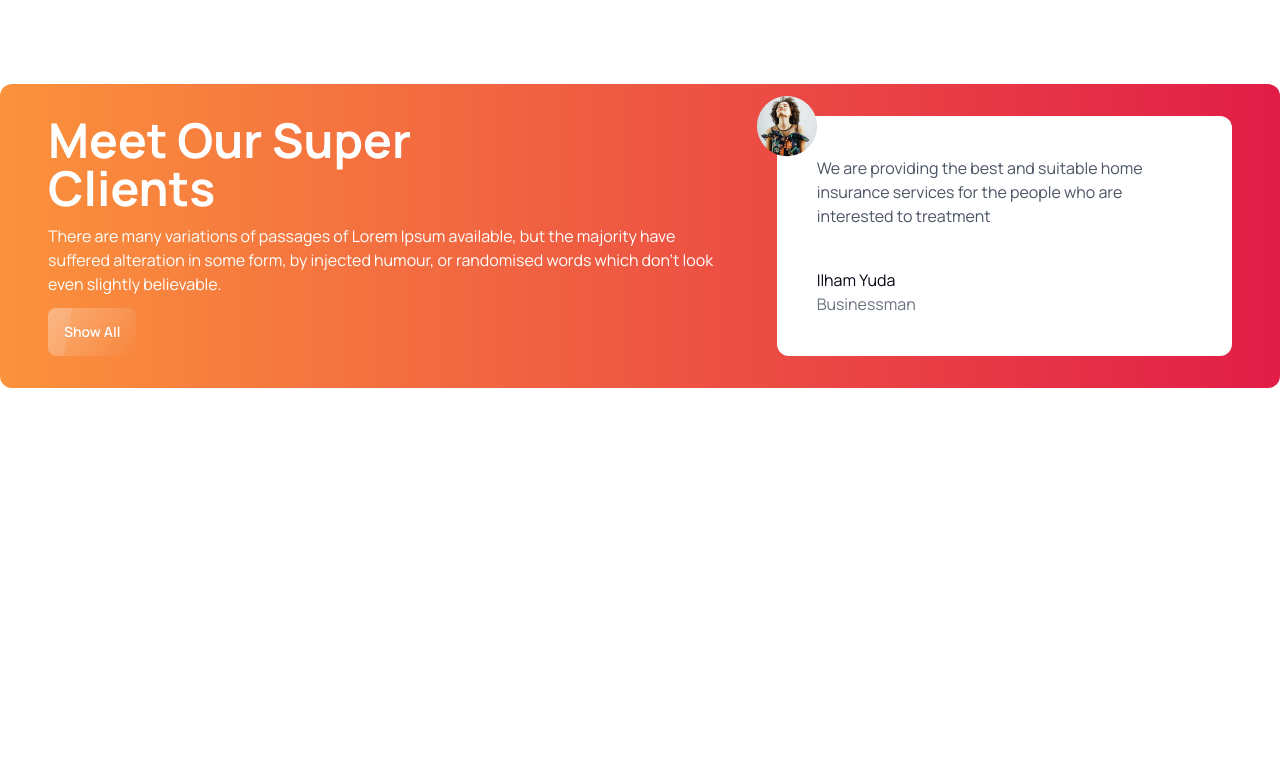
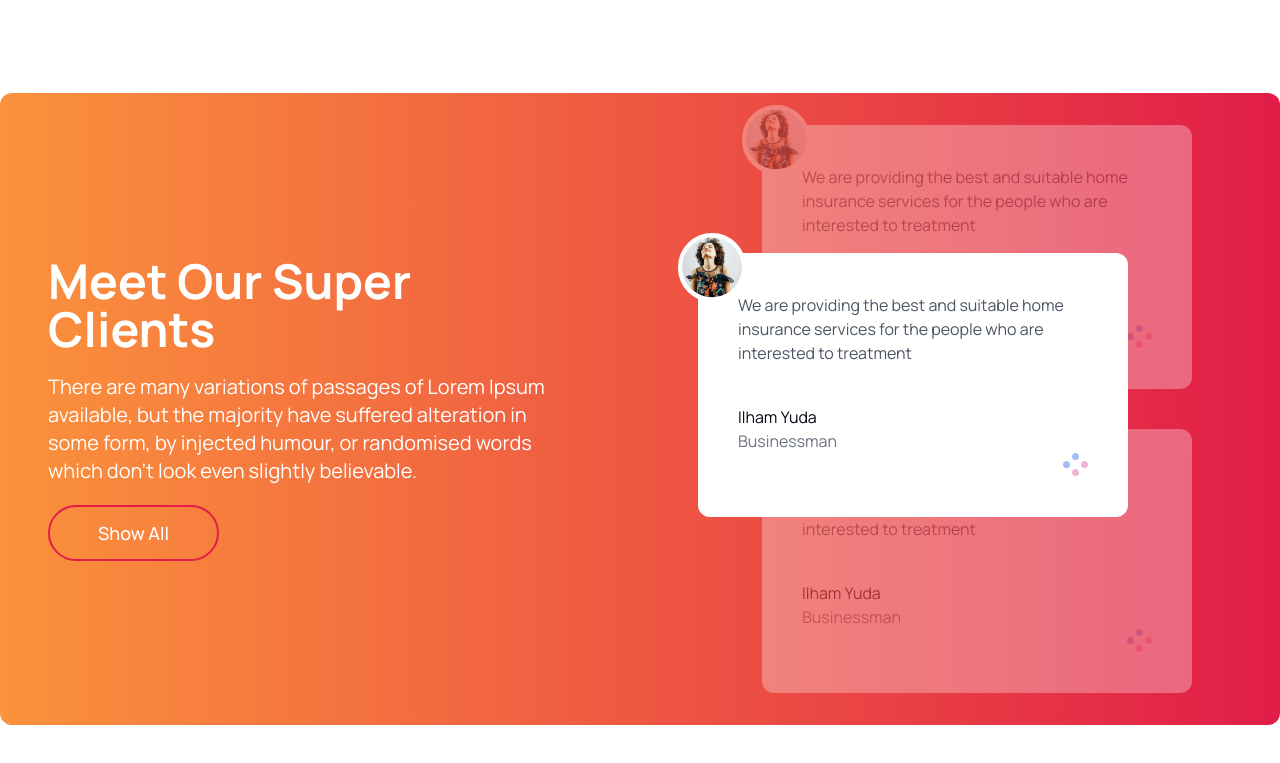
Before and after one commit to imtiazzahamedd/tea-house, a plain HTML site: page index.html in a window 1280 px wide. Shown: the part 1573-2336 px from the top of the page. Before the commit the page ends 2057 px from the top, so only its background shows below. Drawn offline with nearby package versions, Linux system fonts and the light colour scheme.

Commit message:
super done

```diff
--- a/index.html
+++ b/index.html
@@ -30,7 +30,15 @@
             <p class="py-6">
                 Tea and Botanical Solutions Supplier Give Optimum Satisfaction To Your Taste Buds.
             </p>
-            <button class="btn btn-glass  text-white bg-gradient-to-r from-lime-600 to-orange-400 border-0 hover:shadow-lg hover:shadow-zinc-500">Explore More</button>
+            <!-- <button class="btn btn-glass  text-white bg-gradient-to-r from-lime-600 to-orange-400 border-0 hover:shadow-lg hover:shadow-zinc-500">Explore More</button> -->
+            <a href="#_" class="relative inline-block text-lg group">
+                <span class="relative z-10 block px-5 py-3 overflow-hidden font-medium leading-tight text-gray-800 transition-colors duration-300 ease-out border-2 border-teal-900 rounded-lg group-hover:text-white">
+                <span class="absolute inset-0 w-full h-full px-5 py-3 rounded-lg bg-gray-50"></span>
+                <span class="absolute left-0 w-48 h-48 -ml-2 transition-all duration-300 origin-top-right -rotate-90 -translate-x-full translate-y-12 bg-teal-900 group-hover:-rotate-180 ease"></span>
+                <span class="relative">Explore More</span>
+                </span>
+                <span class="absolute bottom-0 right-0 w-full h-12 -mb-1 -mr-1 transition-all duration-200 ease-linear bg-gray-900 rounded-lg group-hover:mb-0 group-hover:mr-0" data-rounded="rounded-lg"></span>
+                </a>
           </div>
          <div>
             <img
@@ -144,24 +152,62 @@
        <section class="my-24  bg-gradient-to-r from-orange-400 to-rose-600 rounded-xl px-12 py-8 ">
         <div class="flex flex-col lg:flex-row gap-12">
             <!-- left side -->
-             <div class=" text-white lg:space-y-3">
-                <h3 class="text-5xl font-bold">
+         <div class="flex items-center lg:mr-36">
+            <div class=" text-white lg:space-y-5">
+                <h3 class="lg:text-5xl text-3xl font-bold">
                     Meet Our Super
                     <br> Clients</h3>
-                    <p>
+                    <p class="text-sm lg:text-xl">
                         There are many variations of passages of Lorem Ipsum available, but the majority have suffered alteration in some form, by injected humour, or randomised words which don't look even slightly believable.
                     </p>
-                    <button class="btn glass text-white">Show All</button>
+                    <!-- <button class="btn glass text-white">Show All</button> -->
+                    <a href="#_" class="relative inline-flex items-center px-12 py-3 overflow-hidden text-lg font-medium text-white border-2 border-rose-600 rounded-full hover:text-white group hover:bg-gray-50">
+                        <span class="absolute left-0 block w-full h-0 transition-all bg-rose-600 opacity-100 group-hover:h-full top-1/2 group-hover:top-0 duration-400 ease"></span>
+                        <span class="absolute right-0 flex items-center justify-start w-10 h-10 duration-300 transform translate-x-full group-hover:translate-x-0 ease">
+                        <svg class="w-5 h-5" fill="none" stroke="currentColor" viewBox="0 0 24 24" xmlns="http://www.w3.org/2000/svg"><path stroke-linecap="round" stroke-linejoin="round" stroke-width="2" d="M14 5l7 7m0 0l-7 7m7-7H3"></path></svg>
+                        </span>
+                        <span class="relative">Show All</span>
+                        </a>
              </div>
-             <!-- right side -->
-              <div class="relative p-10 bg-white rounded-xl">
-                <img class="absolute -left-5 -top-5" src="images/client.png" alt="">
+         </div>
+          <div class="relative lg:mr-10">
+               <!-- upper side -->
+               <div class="relative opacity-30 mb-10 z-10 lg:w-[430px] p-10 bg-white rounded-xl">
+                <img class="absolute -left-5 -top-5 border-4 border-white rounded-full bg-white" src="images/client.png" alt="">
                 <p class="text-gray-600 mb-10">
                     We are providing the best and suitable home insurance services for the people who are interested to treatment
                 </p>
                 <h4 class="text-extrabold text-gray-950">Ilham Yuda</h4>
                 <p class="text-gray-500">Businessman</p>
+                <div class="flex justify-end">
+                    <img src="images/circles.png" alt="">
+                </div>
               </div>
+             <!-- middle side -->
+              <div class="absolute top-32 lg:-left-16 z-20 lg:w-[430px] p-10 bg-white rounded-xl">
+                <img class="absolute -left-5 -top-5 border-4 border-white rounded-full bg-white" src="images/client.png" alt="">
+                <p class="text-gray-600 mb-10">
+                    We are providing the best and suitable home insurance services for the people who are interested to treatment
+                </p>
+                <h4 class="text-extrabold text-gray-950">Ilham Yuda</h4>
+                <p class="text-gray-500">Businessman</p>
+                <div class="flex justify-end">
+                    <img src="images/circles.png" alt="">
+                </div>
+              </div>
+             <!-- lower side -->
+              <div class="relative opacity-30 p-10 z-10 lg:w-[430px] bg-white rounded-xl">
+                <img class="absolute -left-5 -top-5 border-4 border-white rounded-full bg-white" src="images/client.png" alt="">
+                <p class="text-gray-600 mb-10">
+                    We are providing the best and suitable home insurance services for the people who are interested to treatment
+                </p>
+                <h4 class="text-extrabold text-gray-950">Ilham Yuda</h4>
+                <p class="text-gray-500">Businessman</p>
+                <div class="flex justify-end">
+                    <img src="images/circles.png" alt="">
+                </div>
+              </div>
+          </div>
         </div>
        </section>
 
```
